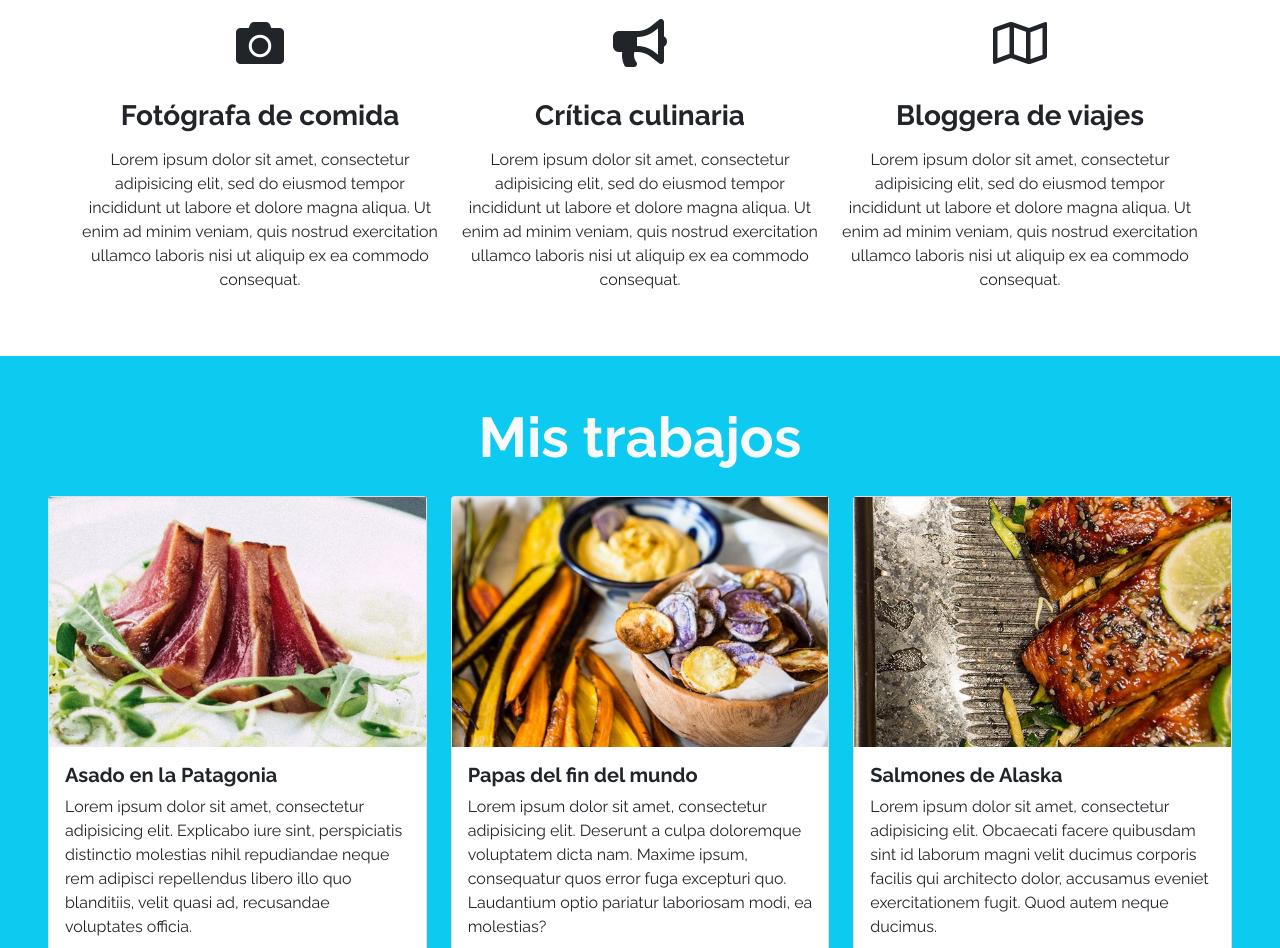
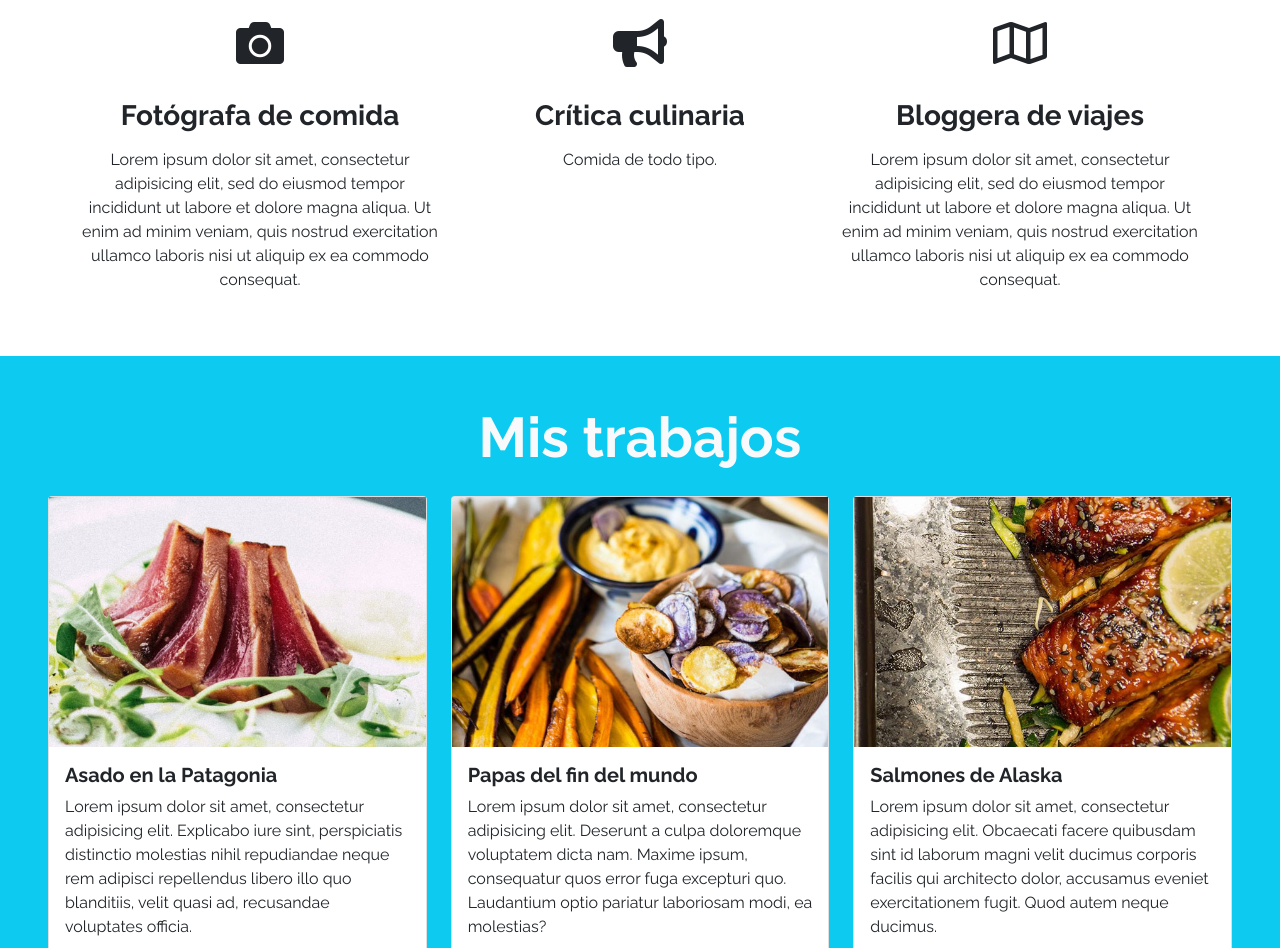
Before and after one commit to morarozascode/Primer_Repositorio.Daniela, a plain HTML site: page first-copyforks-main/index.html in a window 1280 px wide. Shown: the part 842-1790 px from the top of the page. Drawn offline with nearby package versions, Linux system fonts and the light colour scheme.

Commit message:
Sixth commit Parrafo detalle Comida Culinaria

```diff
--- a/first-copyforks-main/index.html
+++ b/first-copyforks-main/index.html
@@ -89,10 +89,7 @@
                 <i class="fas fa-bullhorn fa-3x my-3"></i>
                 <h3 class="my-3 fw-bold">Crítica culinaria</h3>
                 <p class="my-3">
-                    Lorem ipsum dolor sit amet, consectetur adipisicing elit, sed do
-                    eiusmod tempor incididunt ut labore et dolore magna aliqua. Ut enim
-                    ad minim veniam, quis nostrud exercitation ullamco laboris nisi ut
-                    aliquip ex ea commodo consequat.
+                    Comida de todo tipo.
                 </p>
             </div>
             <div class="col-12 col-md-4">
```
